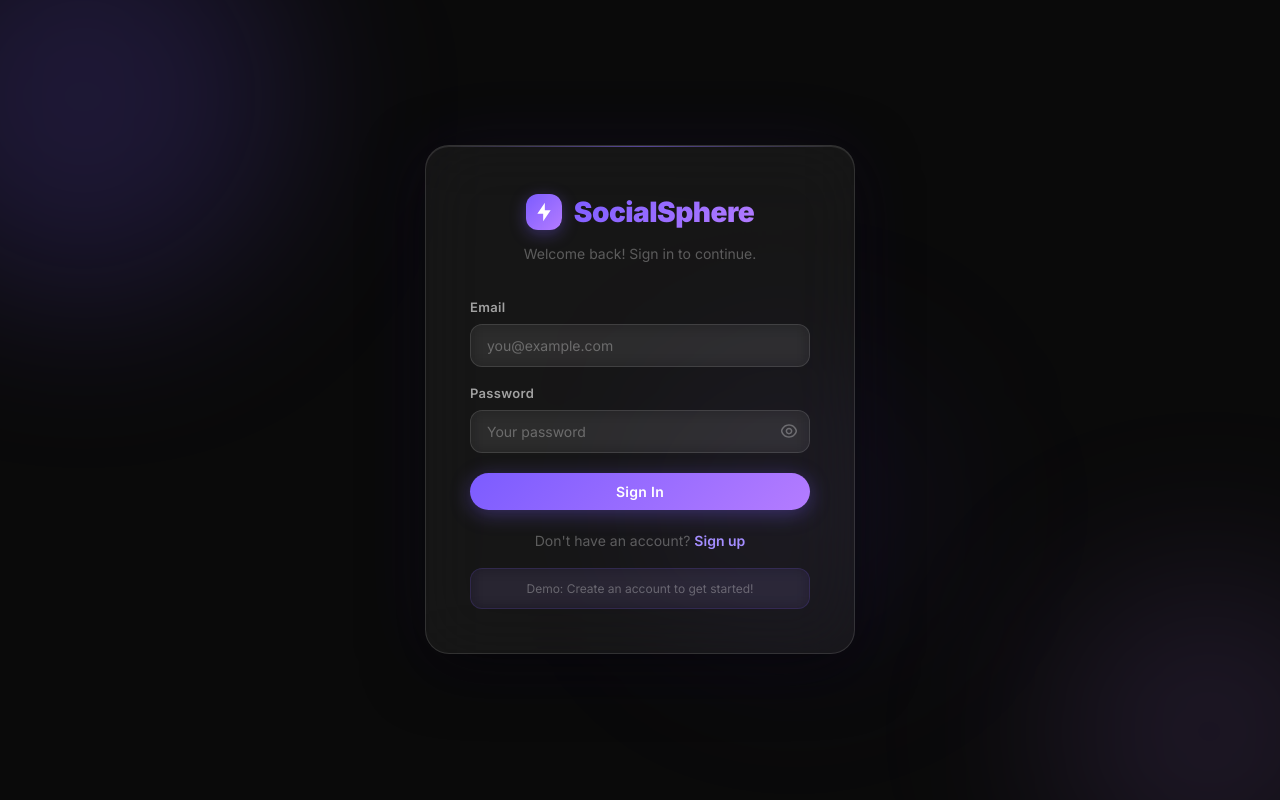
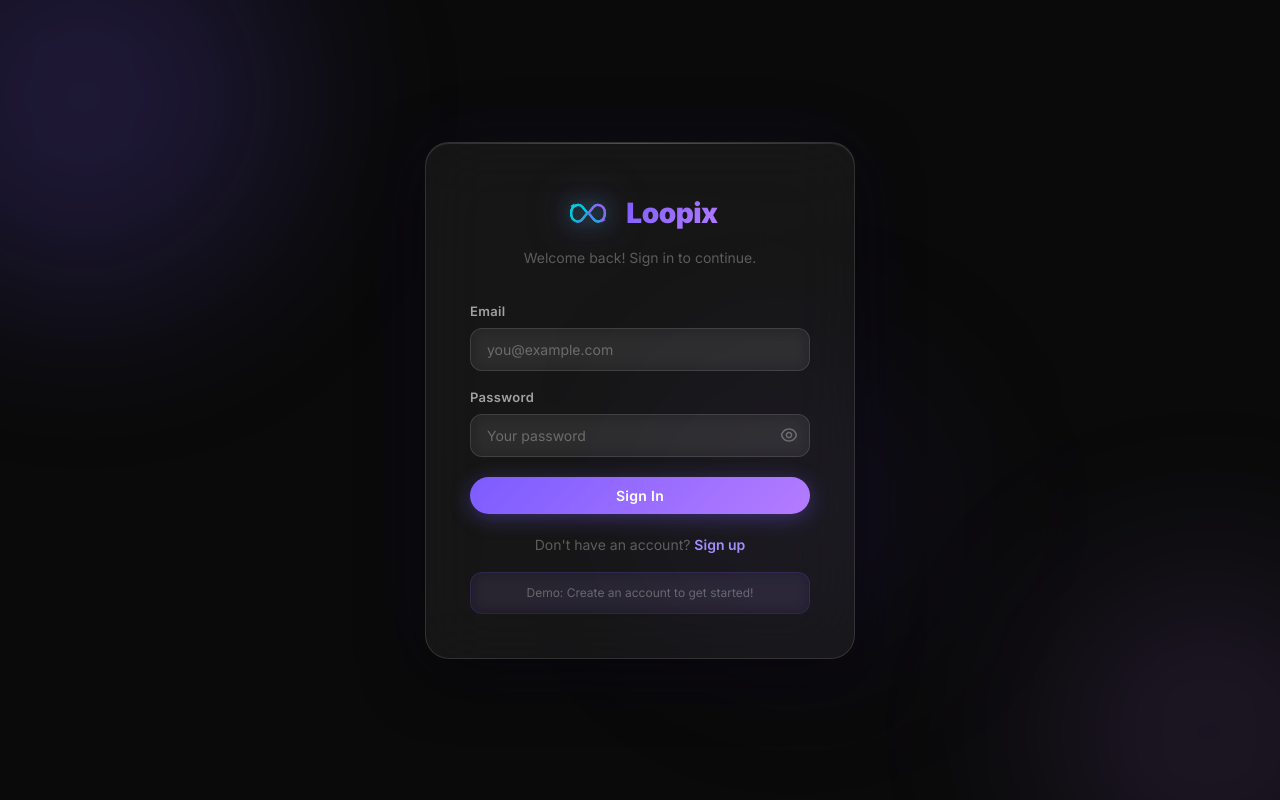
Before and after one commit to Dakshmistri369/social-media-app, a React (Vite) app in the folder frontend/: page /login in a window 1280 px wide. Built offline with nearby package versions, Linux system fonts and the light colour scheme.

Commit message:
rebrand: rename SocialSphere to Loopix, update logo and sidebar theme

```diff
--- a/frontend/index.html
+++ b/frontend/index.html
@@ -2,10 +2,10 @@
 <html lang="en">
   <head>
     <meta charset="UTF-8" />
-    <link rel="icon" type="image/svg+xml" href="/vite.svg" />
+    <link rel="icon" type="image/svg+xml" href="/loopix-logo.svg" />
     <meta name="viewport" content="width=device-width, initial-scale=1.0" />
-    <meta name="description" content="SocialSphere - Connect, Share, and Explore. A next-gen social media platform." />
-    <title>SocialSphere</title>
+    <meta name="description" content="Loopix - Connect. Share. Repeat. A next-gen social media platform." />
+    <title>Loopix</title>
     <link rel="preconnect" href="https://fonts.googleapis.com" />
     <link rel="preconnect" href="https://fonts.gstatic.com" crossorigin />
     <link href="https://fonts.googleapis.com/css2?family=Inter:wght@300;400;500;600;700;800;900&display=swap" rel="stylesheet" />
--- a/frontend/src/components/layout/Sidebar.css
+++ b/frontend/src/components/layout/Sidebar.css
@@ -1,6 +1,6 @@
 /* ══════════════════════════════════════
-   SIDEBAR — Transparent Navigation
-   Dark Glass UI
+   SIDEBAR — Loopix Navigation
+   Dark Glass UI · Teal Accent
 ══════════════════════════════════════ */
 .sidebar {
   width: var(--sidebar-width);
@@ -10,123 +10,97 @@
   top: 0;
   display: flex;
   flex-direction: column;
-  background: var(--bg-glass-nav);
-  backdrop-filter: blur(24px);
-  -webkit-backdrop-filter: blur(24px);
-  border-right: 1px solid var(--border);
-  padding: 20px 12px;
+  background: #0d0d0d;
+  border-right: 1px solid rgba(255,255,255,0.07);
+  padding: 16px 10px;
   z-index: 100;
-  gap: 6px;
+  gap: 4px;
 }
 
-/* Subtle left edge glow */
-.sidebar::before {
-  content: '';
-  position: absolute;
-  top: 15%;
-  bottom: 15%;
-  left: 0;
-  width: 1px;
-  background: linear-gradient(180deg, transparent, rgba(124,92,255,0.4), transparent);
-}
-
+/* ── Logo ───────────────────────────── */
 .sidebar-logo {
   display: flex;
   align-items: center;
   gap: 10px;
-  padding: 8px 12px;
-  margin-bottom: 20px;
+  padding: 10px 12px;
+  margin-bottom: 16px;
 }
 
-.logo-icon {
+.logo-img {
   width: 36px;
   height: 36px;
-  background: var(--accent-gradient);
-  border-radius: var(--radius-md);
-  display: flex;
-  align-items: center;
-  justify-content: center;
-  font-size: 20px;
-  color: white;
-  box-shadow: 0 4px 16px var(--accent-glow);
+  object-fit: contain;
+  flex-shrink: 0;
+  filter: drop-shadow(0 0 6px rgba(0,188,212,0.7));
 }
 
 .logo-text {
-  font-size: 18px;
-  font-weight: 800;
-  background: var(--accent-gradient);
-  -webkit-background-clip: text;
-  -webkit-text-fill-color: transparent;
-  background-clip: text;
-  letter-spacing: -0.3px;
+  font-size: 20px;
+  font-weight: 700;
+  color: #ffffff;
+  letter-spacing: 0.2px;
 }
 
+/* ── Nav ────────────────────────────── */
 .sidebar-nav {
   display: flex;
   flex-direction: column;
-  gap: 2px;
+  gap: 4px;
   flex: 1;
 }
 
 .sidebar-link {
   display: flex;
   align-items: center;
-  gap: 12px;
-  padding: 11px 14px;
-  border-radius: var(--radius-md);
-  color: var(--text-secondary);
+  gap: 14px;
+  padding: 11px 16px;
+  border-radius: 10px;
+  color: rgba(255,255,255,0.55);
   font-size: 15px;
   font-weight: 500;
-  transition: all 0.22s ease;
+  transition: all 0.18s ease;
   position: relative;
   text-decoration: none;
   border: 1px solid transparent;
 }
 
 .sidebar-link:hover {
-  background: var(--bg-hover);
-  color: var(--text-primary);
-  border-color: var(--border);
+  background: rgba(255,255,255,0.06);
+  color: rgba(255,255,255,0.85);
 }
 
-/* Active — glass with violet tint */
+/* Active — teal highlight, matching screenshot */
 .sidebar-link.active {
-  background: rgba(124, 92, 255, 0.14);
-  color: var(--accent-light);
-  border: 1px solid rgba(124, 92, 255, 0.28);
-  box-shadow: inset 0 1px 0 rgba(124,92,255,0.15), 0 0 16px rgba(124,92,255,0.10);
+  background: rgba(0, 188, 212, 0.18);
+  color: #00d4ea;
+  border: 1px solid rgba(0, 188, 212, 0.25);
 }
 
 .sidebar-link-icon {
   font-size: 20px;
   display: flex;
   align-items: center;
+  flex-shrink: 0;
 }
 
-.sidebar-link-label { flex: 1; }
-
-.active-pill {
-  width: 6px;
-  height: 6px;
-  border-radius: 50%;
-  background: var(--accent);
-  box-shadow: 0 0 8px var(--accent-glow);
-  animation: pulse-glow 2.5s infinite;
+.sidebar-link-label {
+  flex: 1;
+  line-height: 1;
 }
 
-/* Bottom user widget — floating glass card */
+/* hide active pill dot — not in screenshot */
+.active-pill { display: none; }
+
+/* ── User Card ──────────────────────── */
 .sidebar-user {
   display: flex;
   align-items: center;
   gap: 10px;
-  padding: 12px;
-  border-radius: var(--radius-md);
+  padding: 10px 12px;
+  border-radius: 10px;
   background: rgba(255,255,255,0.05);
-  border: 1px solid var(--border-light);
+  border: 1px solid rgba(255,255,255,0.09);
   margin-top: auto;
-  backdrop-filter: var(--blur-sm);
-  -webkit-backdrop-filter: var(--blur-sm);
-  box-shadow: inset 0 1px 0 rgba(255,255,255,0.07);
 }
 
 .sidebar-user-info {
@@ -146,7 +120,7 @@
 .sidebar-user-name {
   font-size: 13px;
   font-weight: 600;
-  color: var(--text-primary);
+  color: #f0f0f0;
   white-space: nowrap;
   overflow: hidden;
   text-overflow: ellipsis;
@@ -154,20 +128,20 @@
 
 .sidebar-user-handle {
   font-size: 12px;
-  color: var(--text-muted);
+  color: rgba(255,255,255,0.35);
   white-space: nowrap;
   overflow: hidden;
   text-overflow: ellipsis;
 }
 
 .sidebar-logout {
-  color: var(--text-muted);
-  border-radius: var(--radius-sm);
+  color: rgba(255,255,255,0.30);
+  border-radius: 8px;
   flex-shrink: 0;
   transition: all 0.2s;
 }
 .sidebar-logout:hover {
-  color: var(--red);
+  color: #ef4444;
   background: rgba(239,68,68,0.10);
 }
 
--- a/frontend/src/components/layout/Sidebar.jsx
+++ b/frontend/src/components/layout/Sidebar.jsx
@@ -2,7 +2,7 @@ import { NavLink, useNavigate } from 'react-router-dom';
 import {
   RiHome5Line, RiHome5Fill, RiCompassLine, RiCompassFill,
   RiBellLine, RiBellFill, RiBookmarkLine, RiBookmarkFill,
-  RiUser3Line, RiUser3Fill, RiLogoutBoxLine, RiFlashlightFill,
+  RiUser3Line, RiUser3Fill, RiLogoutBoxLine,
 } from 'react-icons/ri';
 import useAuthStore from '../../store/authStore';
 import './Sidebar.css';
@@ -27,10 +27,8 @@ export default function Sidebar() {
     <aside className="sidebar">
       {/* Logo */}
       <div className="sidebar-logo">
-        <div className="logo-icon">
-          <RiFlashlightFill />
-        </div>
-        <span className="logo-text">SocialSphere</span>
+        <img src="/loopix-logo.svg" alt="Loopix" className="logo-img" />
+        <span className="logo-text">Loopix</span>
       </div>
 
       {/* Nav */}
--- a/frontend/src/components/sidebar/RightSidebar.jsx
+++ b/frontend/src/components/sidebar/RightSidebar.jsx
@@ -66,7 +66,7 @@ export default function RightSidebar() {
 
       {/* Footer */}
       <div className="rs-footer">
-        <p>© 2025 SocialSphere</p>
+        <p>© 2025 Loopix</p>
         <p>Built with MERN Stack 🚀</p>
       </div>
     </aside>
--- a/frontend/src/pages/AuthPages.css
+++ b/frontend/src/pages/AuthPages.css
@@ -91,17 +91,11 @@
   justify-content: center;
 }
 
-.logo-icon {
-  width: 46px;
-  height: 46px;
-  background: var(--accent-gradient);
-  border-radius: var(--radius-md);
-  display: flex;
-  align-items: center;
-  justify-content: center;
-  font-size: 24px;
-  color: white;
-  box-shadow: 0 4px 24px var(--accent-glow);
+.auth-logo-img {
+  width: 52px;
+  height: 52px;
+  object-fit: contain;
+  filter: drop-shadow(0 0 10px rgba(62,198,224,0.6)) drop-shadow(0 0 20px rgba(139,92,246,0.5));
 }
 
 .auth-title {
--- a/frontend/src/pages/LoginPage.jsx
+++ b/frontend/src/pages/LoginPage.jsx
@@ -1,6 +1,6 @@
 import { useState } from 'react';
 import { Link, useNavigate } from 'react-router-dom';
-import { RiFlashlightFill, RiEyeLine, RiEyeOffLine } from 'react-icons/ri';
+import { RiEyeLine, RiEyeOffLine } from 'react-icons/ri';
 import useAuthStore from '../store/authStore';
 import toast from 'react-hot-toast';
 import './AuthPages.css';
@@ -30,10 +30,8 @@ export default function LoginPage() {
 
       <div className="auth-card scale-in">
         <div className="auth-logo">
-          <div className="logo-icon">
-            <RiFlashlightFill />
-          </div>
-          <h1 className="auth-title gradient-text">SocialSphere</h1>
+          <img src="/loopix-logo.svg" alt="Loopix" className="auth-logo-img" />
+          <h1 className="auth-title gradient-text">Loopix</h1>
         </div>
         <p className="auth-subtitle">Welcome back! Sign in to continue.</p>
 
--- a/frontend/src/pages/RegisterPage.jsx
+++ b/frontend/src/pages/RegisterPage.jsx
@@ -1,6 +1,6 @@
 import { useState } from 'react';
 import { Link, useNavigate } from 'react-router-dom';
-import { RiFlashlightFill, RiEyeLine, RiEyeOffLine } from 'react-icons/ri';
+import { RiEyeLine, RiEyeOffLine } from 'react-icons/ri';
 import useAuthStore from '../store/authStore';
 import toast from 'react-hot-toast';
 import './AuthPages.css';
@@ -17,7 +17,7 @@ export default function RegisterPage() {
     const result = await register(form.username, form.email, form.password, form.name);
     if (result.success) {
       navigate('/');
-      toast.success('Account created! Welcome to SocialSphere 🚀');
+      toast.success('Account created! Welcome to Loopix 🚀');
     } else {
       toast.error(result.message);
     }
@@ -31,8 +31,8 @@ export default function RegisterPage() {
 
       <div className="auth-card scale-in">
         <div className="auth-logo">
-          <div className="logo-icon"><RiFlashlightFill /></div>
-          <h1 className="auth-title gradient-text">SocialSphere</h1>
+          <img src="/loopix-logo.svg" alt="Loopix" className="auth-logo-img" />
+          <h1 className="auth-title gradient-text">Loopix</h1>
         </div>
         <p className="auth-subtitle">Join millions sharing their story.</p>
 
```
Also changed, not shown: frontend/public/loopix-logo.svg (added).
